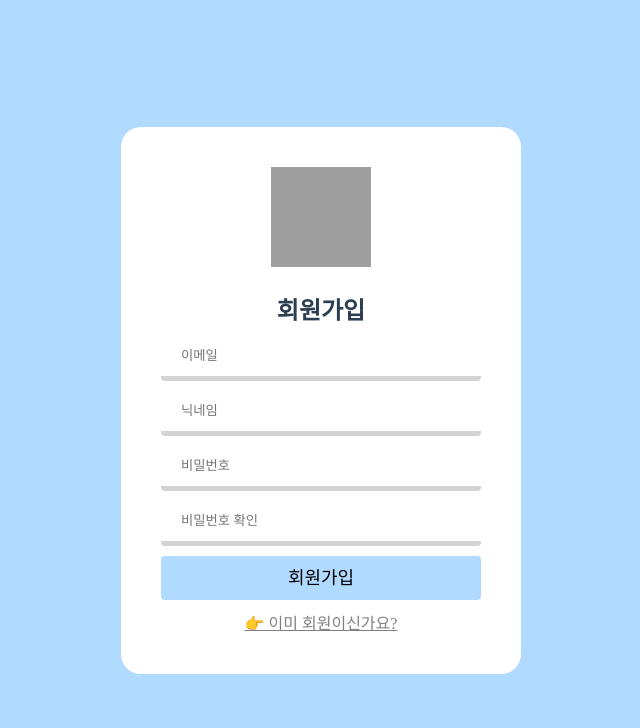
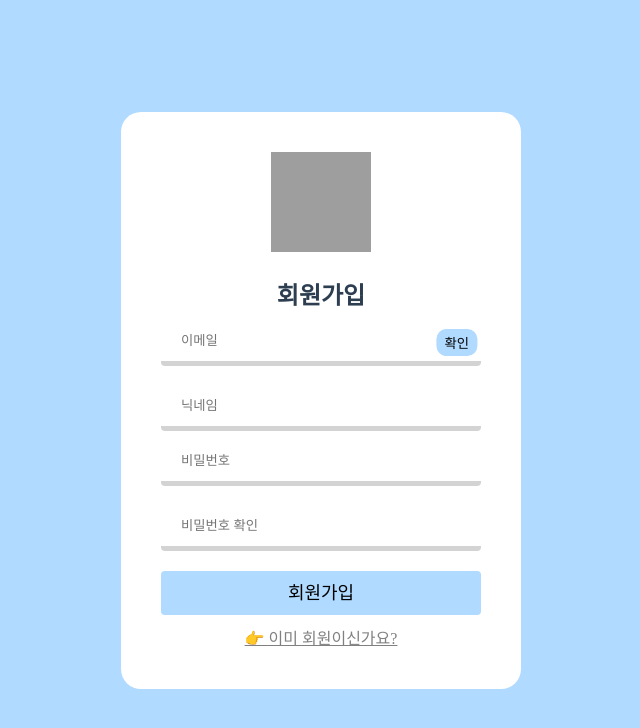
Before and after one commit to OvTrip/OvTrip_Frontend, a Vue app: page /signup in a window 1280 px wide. Shown: the top 728 px of the page, without its empty margins (319-959 px from the left). Built offline with nearby package versions, Linux system fonts and the light colour scheme; grey boxes are pictures that could not be loaded; a web font is replaced by a local one.

Commit message:
:lipstick: [Style] 회원가입 검증 로직 추가 시작

```diff
--- a/src/views/SignUpView.vue
+++ b/src/views/SignUpView.vue
@@ -11,10 +11,43 @@
               height="100"
             />
             <div id="signup-title">회원가입</div>
-            <li><input type="email" placeholder="이메일" /></li>
-            <li><input type="text" placeholder="닉네임" /></li>
-            <li><input type="password" placeholder="비밀번호" /></li>
-            <li><input type="password" placeholder="비밀번호 확인" /></li>
+            <li>
+              <input
+                id="email"
+                type="email"
+                placeholder="이메일"
+                v-model="email"
+              />
+              <button id="btn-idcheck">확인</button>
+            </li>
+            <li>
+              <div class="error">
+                {{ validateEmail }}
+              </div>
+            </li>
+            <li>
+              <input type="text" placeholder="닉네임" v-model="nickname" />
+            </li>
+            <li>
+              <input type="password" placeholder="비밀번호" v-model="pwd" />
+            </li>
+            <li>
+              <div class="error">
+                {{ errorPwdCheck }}
+              </div>
+            </li>
+            <li>
+              <input
+                type="password"
+                placeholder="비밀번호 확인"
+                v-model="pwdCheck"
+              />
+            </li>
+            <li>
+              <div class="error">
+                {{ validatePwdCheck }}
+              </div>
+            </li>
             <li><a class="btn btn-signup" href="#">회원가입</a></li>
             <li><a href="/login" id="signin">👉 이미 회원이신가요?</a></li>
           </ul>
@@ -30,8 +63,28 @@ export default {
   components: {},
   data() {
     return {
-      message: "",
+      email: "",
+      nickname: "",
+      pwd: "",
+      pwdCheck: "",
+      isEmail: false,
+      isPwd: false,
+      isPwdCheck: false,
+      isBtn: false,
     };
+  },
+  computed: {
+    validateEmail() {
+      var regex =
+        /^(([^<>()[\]\\.,;:\s@"]+(\.[^<>()[\]\\.,;:\s@"]+)*)|(".+"))@((\[[0-9]{1,3}\.[0-9]{1,3}\.[0-9]{1,3}\.[0-9]{1,3}\])|(([a-zA-Z\-0-9]+\.)+[a-zA-Z]{2,}))$/;
+      if (this.email && !regex.test(this.email))
+        return "이메일 형식이 아닙니다.";
+      return "";
+    },
+    validatePwdCheck() {
+      if (this.pwd != this.pwdCheck) return "비밀번호가 일치하지 않습니다.";
+      return "";
+    },
   },
   created() {},
   methods: {},
@@ -127,4 +180,31 @@ ul {
   padding: 0px;
   margin: auto;
 }
+
+/**아이디체크 */
+#btn-idcheck {
+  position: absolute;
+  transform: translate(-110%, 8px);
+  border: none;
+  background: #b0daff;
+  padding: 4px 8px;
+  border-radius: 10px;
+  cursor: pointer;
+}
+
+#btn-idcheck:active {
+  background: #daf5ff;
+}
+
+#email {
+  padding-right: 50px;
+}
+
+/** 에러 */
+.error {
+  text-align: left;
+  margin-bottom: 10px;
+  font-size: 14px;
+  color: #ff3333;
+}
 </style>
```
